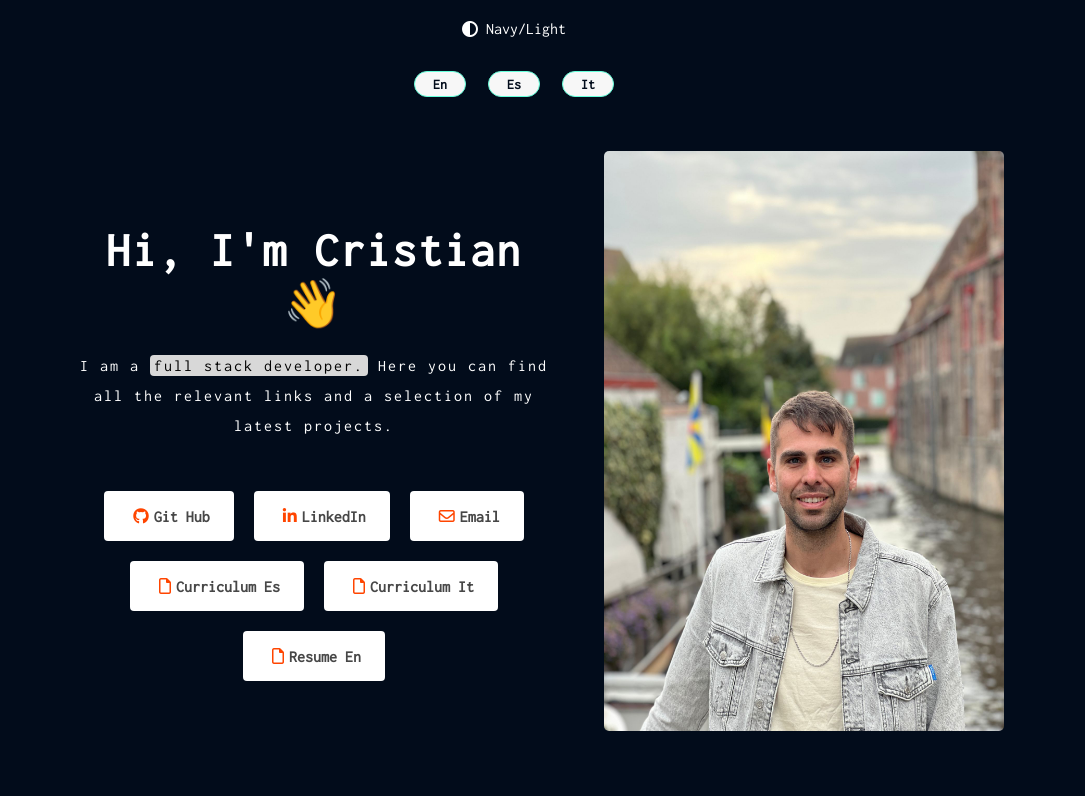
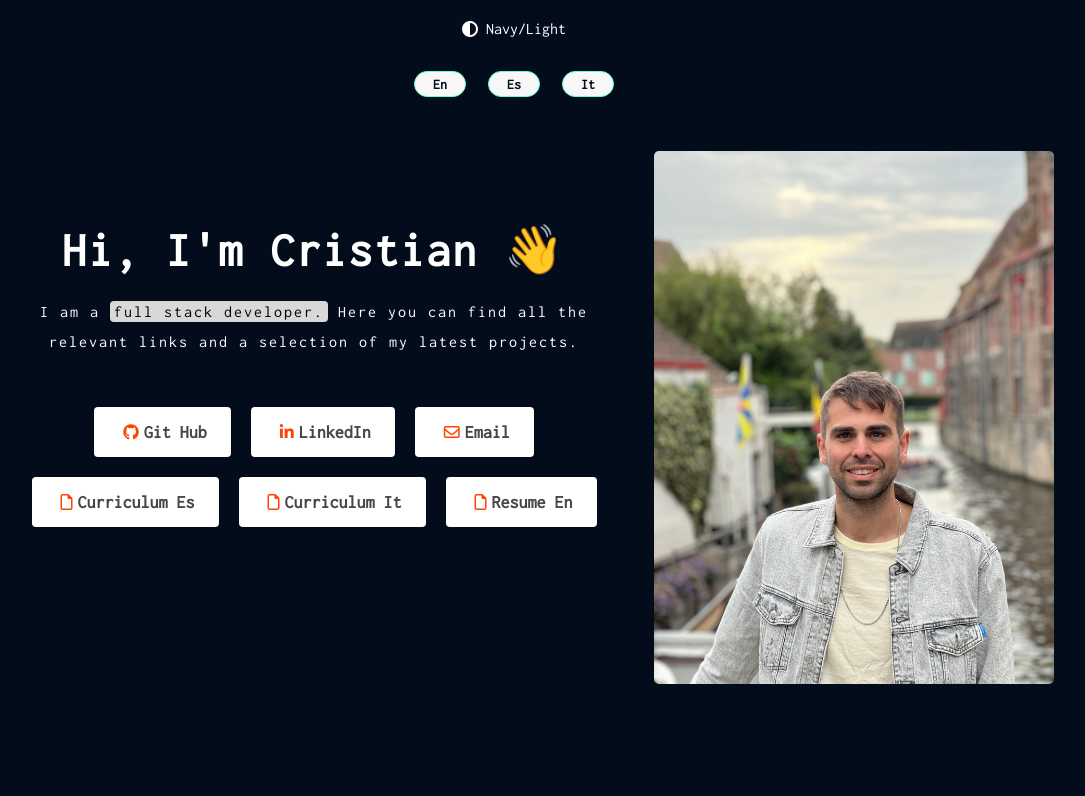
Before and after one commit to CristianMozetich/Portfolio, a React (Vite) app: page / in a window 1280 px wide. Shown: the top 796 px of the page, without its empty margins (126-1211 px from the left). Built offline with nearby package versions, Linux system fonts and the light colour scheme.

Commit message:
actualización curriculum

```diff
--- a/src/Components/Intro/Intro.css
+++ b/src/Components/Intro/Intro.css
@@ -1,5 +1,5 @@
 .intro_desc {
-  width: 500px;
+  max-width: 600px;
   text-align: center;
   margin: 40px;
 }
@@ -42,7 +42,7 @@
   margin: 10px;
   background-color: #ffffff;
   border: none;
-  font-size: 16px;
+  font-size: 18px;
   font-weight: bold;
   border-radius: 4px;
   cursor: pointer;
```
